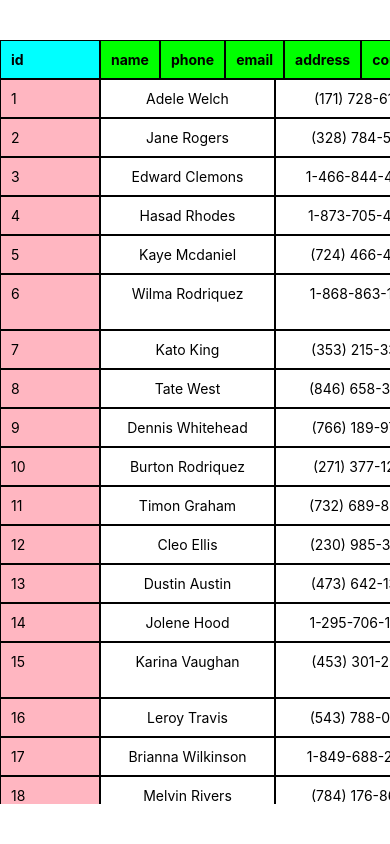
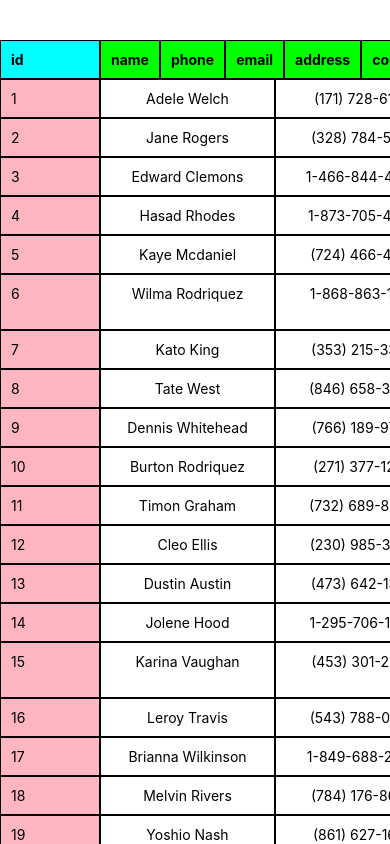
Before and after one commit to DrewIndeed/react-native-projects, a React Native app in the folder freezable-table/: screen / in a window 390 px wide. Built offline with nearby package versions, Linux system fonts and the light colour scheme.

Commit message:
100: add custom freeColNum and split margin vertical style

```diff
--- a/freezable-table/App.tsx
+++ b/freezable-table/App.tsx
@@ -8,7 +8,8 @@ export default function App() {
       data={testData}
       headers={['id', 'name', 'phone', 'email', 'address', 'country']}
       width={[100, 175, 175, 275, 250, 175]}
-      marginVertical={40}
+      freezeColNum={1}
+      marginTop={40}
       bgColors={{
         cornerCell: 'cyan',
         header: 'lime',
--- a/freezable-table/FreezableTable.tsx
+++ b/freezable-table/FreezableTable.tsx
@@ -22,8 +22,10 @@ interface FreezableTableProps {
   data: DataItem[];
   headers: string[];
   width: number[];
+  freezeColNum?: number;
   borderWidth?: number;
-  marginVertical?: number;
+  marginTop?: number;
+  marginBottom?: number;
   bgColors?: {
     cornerCell?: string;
     header?: string;
@@ -40,7 +42,7 @@ interface FreezableTableProps {
 
 export default function FreezableTable(props: FreezableTableProps) {
   // props destructoring
-  const { data, headers, width } = props;
+  const { data, headers, width, freezeColNum } = props;
 
   // error handling
   if (!data || data.length === 0)
@@ -67,9 +69,18 @@ export default function FreezableTable(props: FreezableTableProps) {
       "[FreezableTable Error]: Value must be greater than 0 in 'width' array"
     );
 
+  if (freezeColNum && freezeColNum < 1)
+    throw new Error(
+      '[FreezableTable Error]: Value must be at least 1 for freezeColNum, otherwise leave blank with default value as 1 '
+    );
   // anim values tracking refs
   const headerOffsetX = useRef(new Animated.Value(0)).current;
   const freezeColOffsetY = useRef(new Animated.Value(0)).current;
+
+  // accumulate width values if freezeColNum is defined
+  let accWidth = 0;
+  for (let i = 0; i < (freezeColNum ? freezeColNum : 1); i++)
+    accWidth += props.width[i];
 
   // header row component
   const HeaderRow = ({ hidden }: { hidden: boolean }) => {
@@ -121,7 +132,7 @@ export default function FreezableTable(props: FreezableTableProps) {
         {props.headers.map((content: string, idx: number) => (
           <Text
             style={[
-              idx === 0
+              (props.freezeColNum ? idx < props.freezeColNum : idx < 1)
                 ? headerCellsStyles.firstCell.style
                 : headerCellsStyles.otherCells.style,
               { width: props.width[idx] },
@@ -184,7 +195,7 @@ export default function FreezableTable(props: FreezableTableProps) {
         {dataRowContainer.map((data: string, idx: number) => (
           <Text
             style={[
-              idx === 0
+              (props.freezeColNum ? idx < props.freezeColNum : idx < 1)
                 ? dataRowStyles.firstCell.style
                 : dataRowStyles.otherCells.style,
               { width: props.width[idx] },
@@ -202,7 +213,10 @@ export default function FreezableTable(props: FreezableTableProps) {
     <View
       style={[
         styles.mainContainer,
-        { marginVertical: props.marginVertical || 0 },
+        {
+          marginTop: props.marginTop || 0,
+          marginBottom: props.marginBottom || 0,
+        },
       ]}
     >
       {/* beneath table to display freeze column */}
@@ -228,7 +242,7 @@ export default function FreezableTable(props: FreezableTableProps) {
                   },
                 ],
               },
-            ]} // ! TO SCROLL VERTICALLY COMPLETELY
+            ]}
             bounces={false}
             scrollEventThrottle={16}
             showsVerticalScrollIndicator={false}
@@ -247,7 +261,7 @@ export default function FreezableTable(props: FreezableTableProps) {
 
       {/* float table to display scrollable table */}
       {/* ! CONDITION for marginLeft: must have to display freeze column from underneath table */}
-      <View style={[styles.scrollableTable, { marginLeft: props.width[0] }]}>
+      <View style={[styles.scrollableTable, { marginLeft: accWidth }]}>
         <HeaderRow hidden={false} />
 
         <ScrollView
@@ -304,7 +318,9 @@ const styles = StyleSheet.create({
   mainContainer: {
     flex: 1,
     flexDirection: 'row',
-    overflow: 'hidden', // ! CONDITION: must have to hide freeze column vertical overflow
+
+    // ! CONDITION: must have to hide freeze column vertical overflow
+    overflow: 'hidden',
   },
   headerRowContainer: {
     flexDirection: 'row',
@@ -319,6 +335,8 @@ const styles = StyleSheet.create({
     flex: 1,
     flexDirection: 'column',
     backgroundColor: 'transparent',
-    overflow: 'hidden', // ! CONDITION: must have to hide header horizontal overflow
+
+    // ! CONDITION: must have to hide header horizontal overflow
+    overflow: 'hidden',
   },
 });
```
